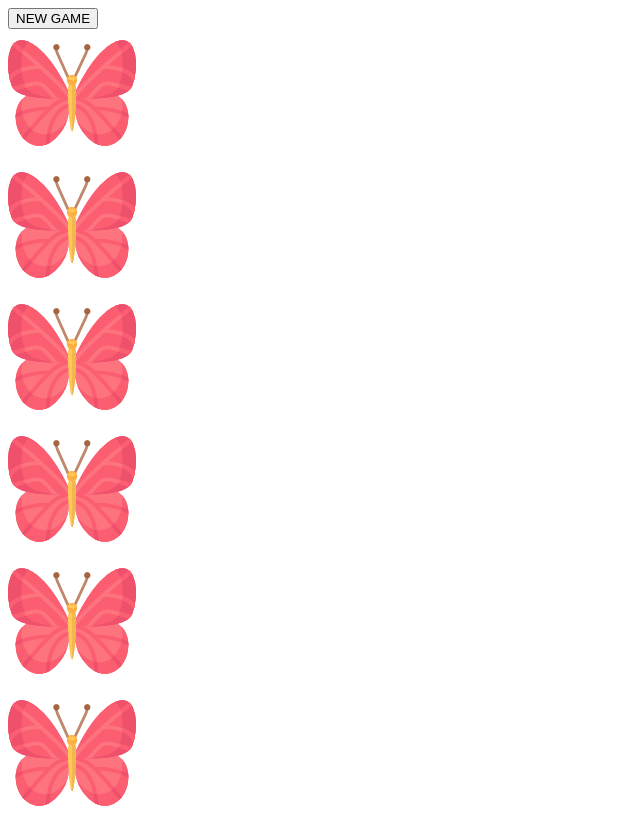
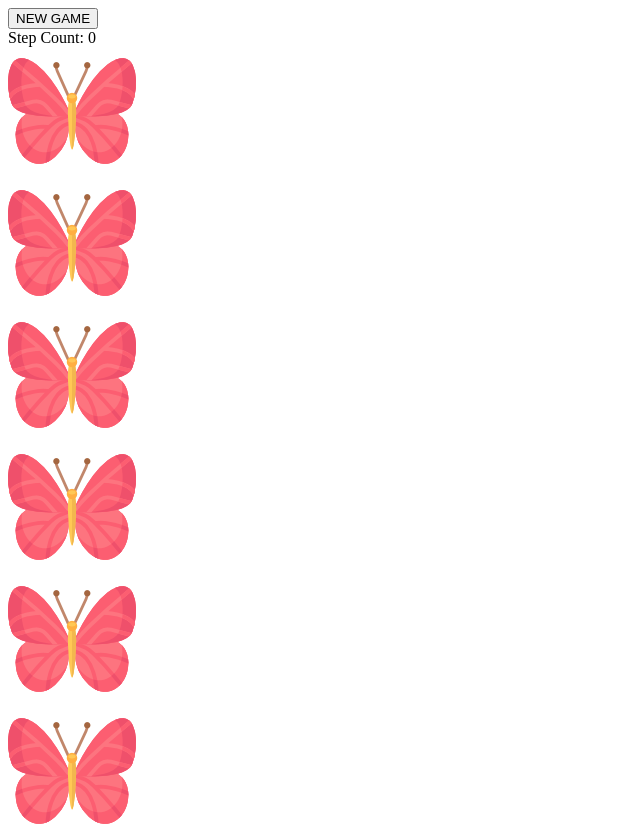
Before and after one commit to Pallavi25Kishore/The-Butterfly-Effect, a React app: page / in a window 1280 px wide. Shown: the top 826 px of the page, without its empty margins (0-640 px from the left). Built offline with nearby package versions, Linux system fonts and the light colour scheme; the HTML template or start-up script is replaced by a standard one.

Commit message:
Add logic to render the comparision logic for card one and two only once. Also add step count component

```diff
--- a/client/src/components/App.jsx
+++ b/client/src/components/App.jsx
@@ -1,6 +1,7 @@
 import React, { useState, useEffect } from "react";
 import GameBoard from "./GameBoard.jsx";
 import StartGameButton from "./StartGameButton.jsx";
+import StepCount from "./StepCount.jsx";
 
 const App = () => {
   const tiles = [
@@ -22,6 +23,7 @@ const App = () => {
   const [cardOne, setCardOne] = useState({});
   const [cardTwo, setCardTwo] = useState({});
   const [startGame, setStartGame] = useState(false);
+  const [stepCount, setStepCount] = useState(0);
 
   useEffect(() => {
     let totalTiles = tiles.concat(tiles);
@@ -39,6 +41,41 @@ const App = () => {
 
     setCurrentBoard(totalIndexedTiles);
   }, [startGame]);
+
+  useEffect(() => {
+    if (cardTwo.src !== undefined) {
+      if (cardOne.src === cardTwo.src) {
+        console.log("matched");
+
+        let updatedArr = currentBoard.map((card) => {
+          if (card.src === cardOne.src) {
+            return { src: card.src, front: "matched", index: card.index };
+          } else {
+            return card;
+          }
+        });
+        setCurrentBoard(updatedArr);
+        setStepCount(stepCount + 1);
+        setCardOne({});
+        setCardTwo({});
+      } else {
+        setTimeout(() => {
+          console.log("did not match");
+          let updatedArr = currentBoard.map((card) => {
+            if (card.src === cardOne.src || card.src === cardTwo.src) {
+              return { src: card.src, front: true, index: card.index };
+            } else {
+              return card;
+            }
+          });
+          setCurrentBoard(updatedArr);
+          setStepCount(stepCount + 1);
+          setCardOne({});
+          setCardTwo({});
+        }, 500);
+      }
+    }
+  }, [cardTwo]);
 
   const handleCardClick = (clickedTile) => {
     if (clickedTile.index === cardOne.index) {
@@ -63,44 +100,15 @@ const App = () => {
       : setCardTwo(clickedTile);
   };
 
-  if (cardTwo.src !== undefined) {
-    if (cardOne.src === cardTwo.src) {
-      console.log("matched");
-
-      let updatedArr = currentBoard.map((card) => {
-        if (card.src === cardOne.src) {
-          return { src: card.src, front: "matched", index: card.index };
-        } else {
-          return card;
-        }
-      });
-      setCurrentBoard(updatedArr);
-      setCardOne({});
-      setCardTwo({});
-    } else {
-      setTimeout(() => {
-        console.log("did not match");
-        let updatedArr = currentBoard.map((card) => {
-          if (card.src === cardOne.src || card.src === cardTwo.src) {
-            return { src: card.src, front: true, index: card.index };
-          } else {
-            return card;
-          }
-        });
-        setCurrentBoard(updatedArr);
-        setCardOne({});
-        setCardTwo({});
-      }, 500);
-    }
-  }
-
   const handleStartGame = () => {
     setStartGame(!startGame);
+    setStepCount(0);
   };
 
   return (
     <>
       <StartGameButton handleStartGame={handleStartGame} />
+      <StepCount stepCount={stepCount} />
       <GameBoard tiles={currentBoard} handleCardClick={handleCardClick} />
     </>
   );
--- /dev/null
+++ b/client/src/components/StepCount.jsx
@@ -0,0 +1,7 @@
+import React from "react";
+
+const StepCount = ({ stepCount }) => {
+  return <div>{`Step Count: ${stepCount}`}</div>;
+};
+
+export default StepCount;
```
